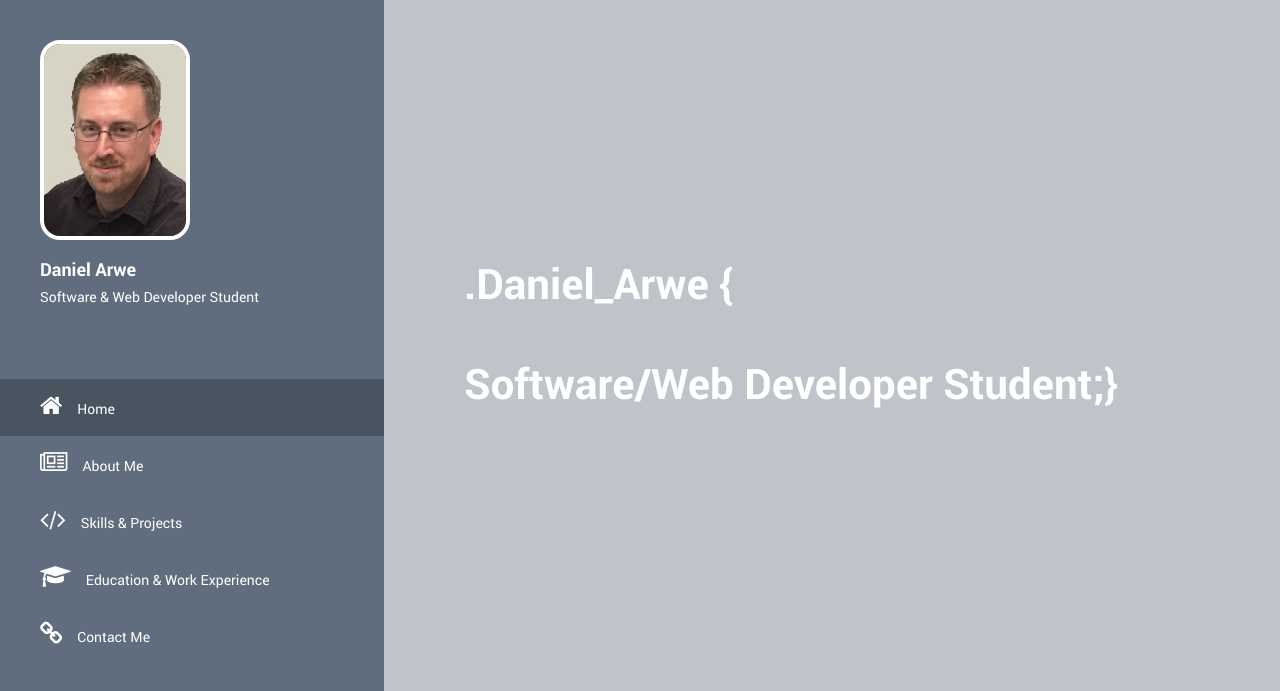
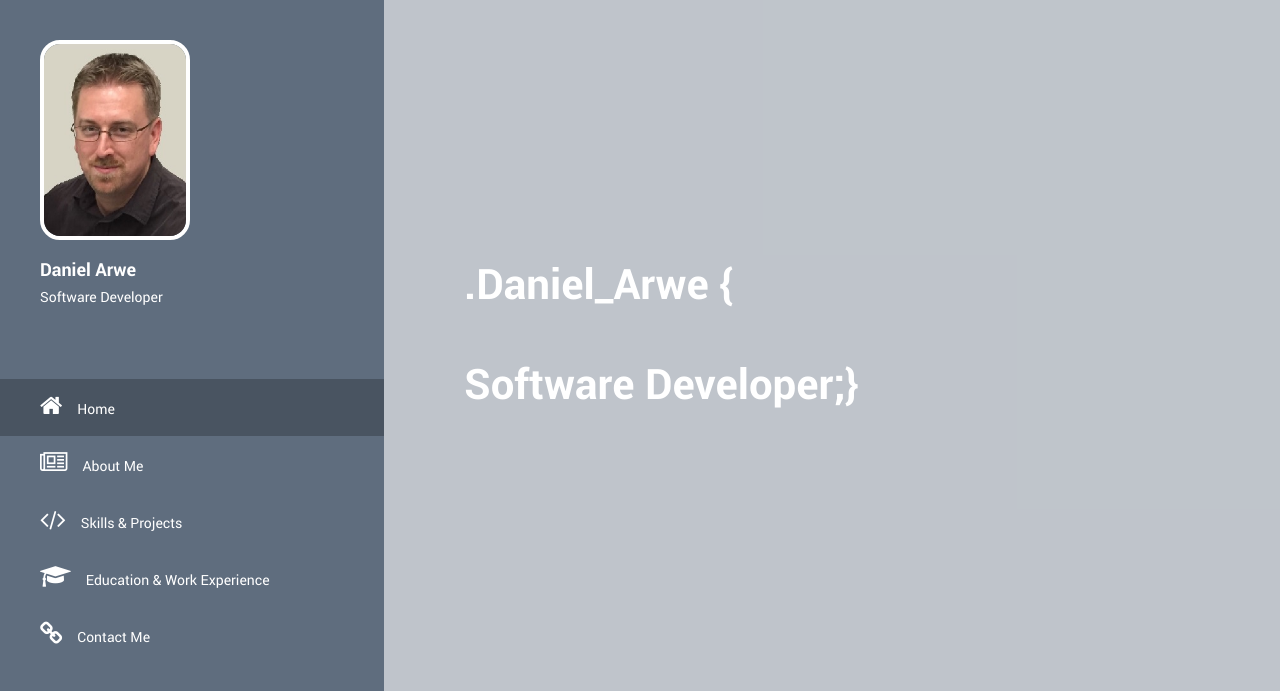
Before and after one commit to danielarwe/danielarwe.github.io, a plain HTML site: page index.html in a window 1280 px wide. Shown: the top 691 px of the page. Drawn offline with nearby package versions, Linux system fonts and the light colour scheme.

Commit message:
Updated portfolio site

```diff
--- a/index.html
+++ b/index.html
@@ -37,7 +37,7 @@
                             </div>
                             <div class="profile-content">
                                 <h3 class="profile-title">Daniel Arwe</h3>
-                                <p class="profile-description">Software Developer Student</p>
+                                <p class="profile-description">Software Developer</p>
                             </div>
                         </div>
                     </div>
@@ -62,7 +62,7 @@
                     <img src="img/profile.jpg" alt="Volton">
                 </div>
                 <h3 class="profile-title">Daniel Arwe</h3>
-                <p class="profile-description">Software & Web Developer Student</p>
+                <p class="profile-description">Software Developer</p>
             </div> <!-- top-section -->
             <div class="main-navigation">
                 <ul class="navigation">
@@ -90,7 +90,7 @@
             <div class="banner-overlay"></div>
             <div class="welcome-text">
                 <h2>.Daniel_Arwe  {</h2><br>
-				<h2>Software/Web Developer Student;}</h2>
+				<h2>Software Developer;}</h2>
                 <h5></h5>
             </div>
         </div>
@@ -109,7 +109,7 @@
                             <div class="about-image">
                                 <img src="img/8.jpg" alt="about me">
                             </div>
-                            <p>Taking ideas and turning them into reality, solving complex problems, and learning and growing in the process are what gets me out of bed in the morning.  Give me something to build, or a problem to be solved and I will find a solution.  I have an inherent love for logic and analysis, making me skilled at writing clean, well-commented, efficient code using the current best practices in Web and software development and allowing me to forge data into a powerful tool for enhanced decision making.  As a fast learner, who is teachable, I have an insatiable appetite for new knowledge.  I love to learn from those more experienced than I am, while at the same time enjoying helping others in their journey.  I am a hard worker and team player who is proficient in a variety of web tools and languages.</p>
+                            <p>Taking ideas and turning them into reality, solving complex problems, and learning and growing in the process are what gets me out of bed in the morning.  Give me something to build, or a problem to be solved and I will find a solution.  I have an inherent love for logic and analysis, making me skilled at writing clean, well-commented, efficient code using the current best practices in Web and software development.  As a fast learner, who is teachable, I have an insatiable appetite for new knowledge.  I love to learn from those more experienced than I am, while at the same time enjoying helping others in their journey.  I am a hard worker and team player who is proficient in a variety of web tools and languages.</p>
                         </div>
                     </div> <!-- #about -->
                     </div>
```
